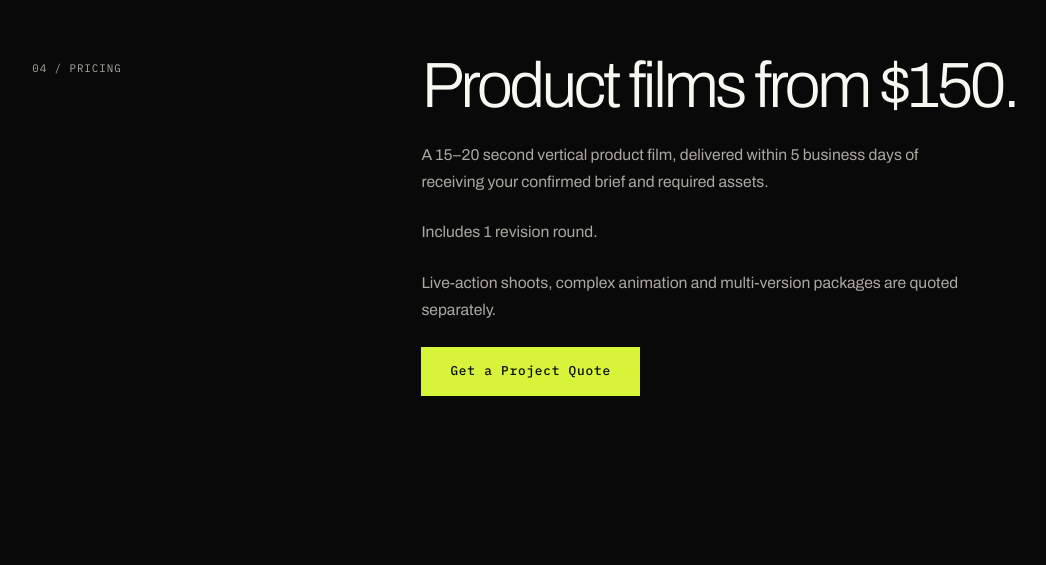
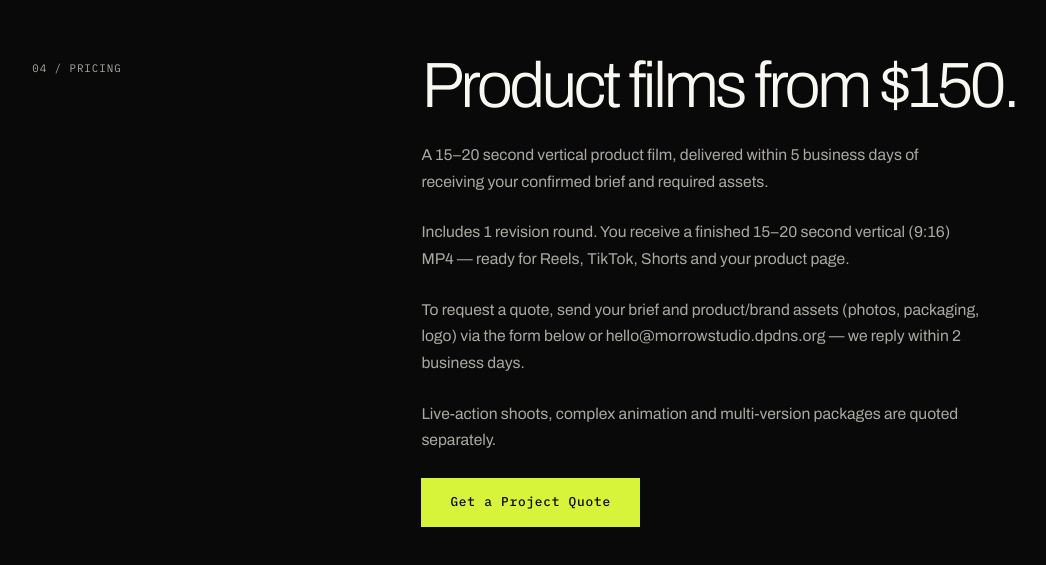
Before and after one commit to yan2003105/morrow-studio-site, a plain HTML site: page index.html in a window 1280 px wide. Shown: the part 9254-9819 px from the top of the page, without its empty margins (19-1065 px from the left). Drawn offline with Linux system fonts and the light colour scheme.

Commit message:
Fix duration to 15-20s sitewide; surface quote next steps and reply time in pricing

```diff
--- a/index.html
+++ b/index.html
@@ -744,7 +744,7 @@
           </div>
         </header>
         <div class="service-list">
-          <article class="service-row"><span class="num">01</span><h3>Product Films</h3><p>15–30s films built on your real product — natural light, true texture</p></article>
+          <article class="service-row"><span class="num">01</span><h3>Product Films</h3><p>15–20s films built on your real product — natural light, true texture</p></article>
           <article class="service-row"><span class="num">02</span><h3>Launch Visuals</h3><p>Creative built around a release</p></article>
           <article class="service-row"><span class="num">03</span><h3>Social Assets</h3><p>Reels · TikTok · Shorts</p></article>
         </div>
@@ -781,7 +781,8 @@
         <div>
           <h2 id="pricing-title">Product films from $150.</h2>
           <p>A 15–20 second vertical product film, delivered within 5 business days of receiving your confirmed brief and required assets.</p>
-          <p>Includes 1 revision round.</p>
+          <p>Includes 1 revision round. You receive a finished 15–20 second vertical (9:16) MP4 — ready for Reels, TikTok, Shorts and your product page.</p>
+          <p>To request a quote, send your brief and product/brand assets (photos, packaging, logo) via the form below or hello@morrowstudio.dpdns.org — we reply within 2 business days.</p>
           <p>Live-action shoots, complex animation and multi-version packages are quoted separately.</p>
           <p><a class="quote-link" href="#contact">Get a Project Quote</a></p>
         </div>
```
